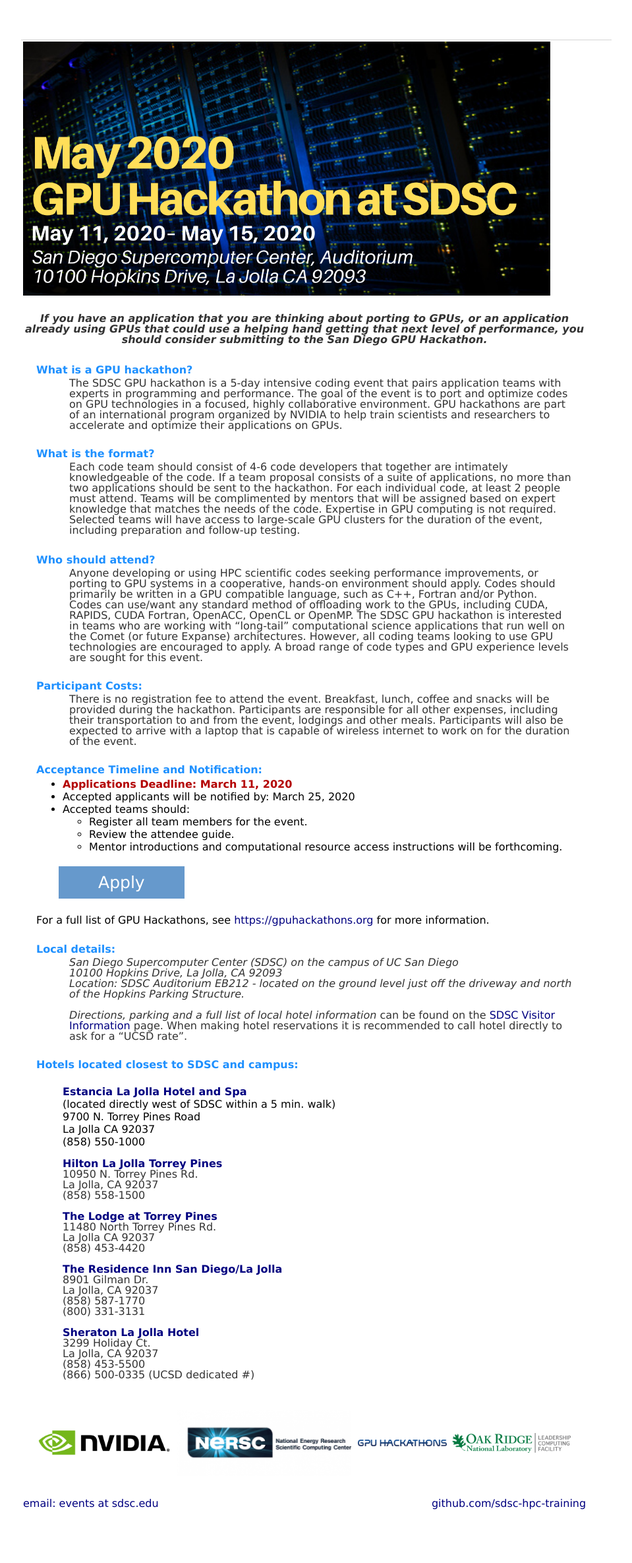
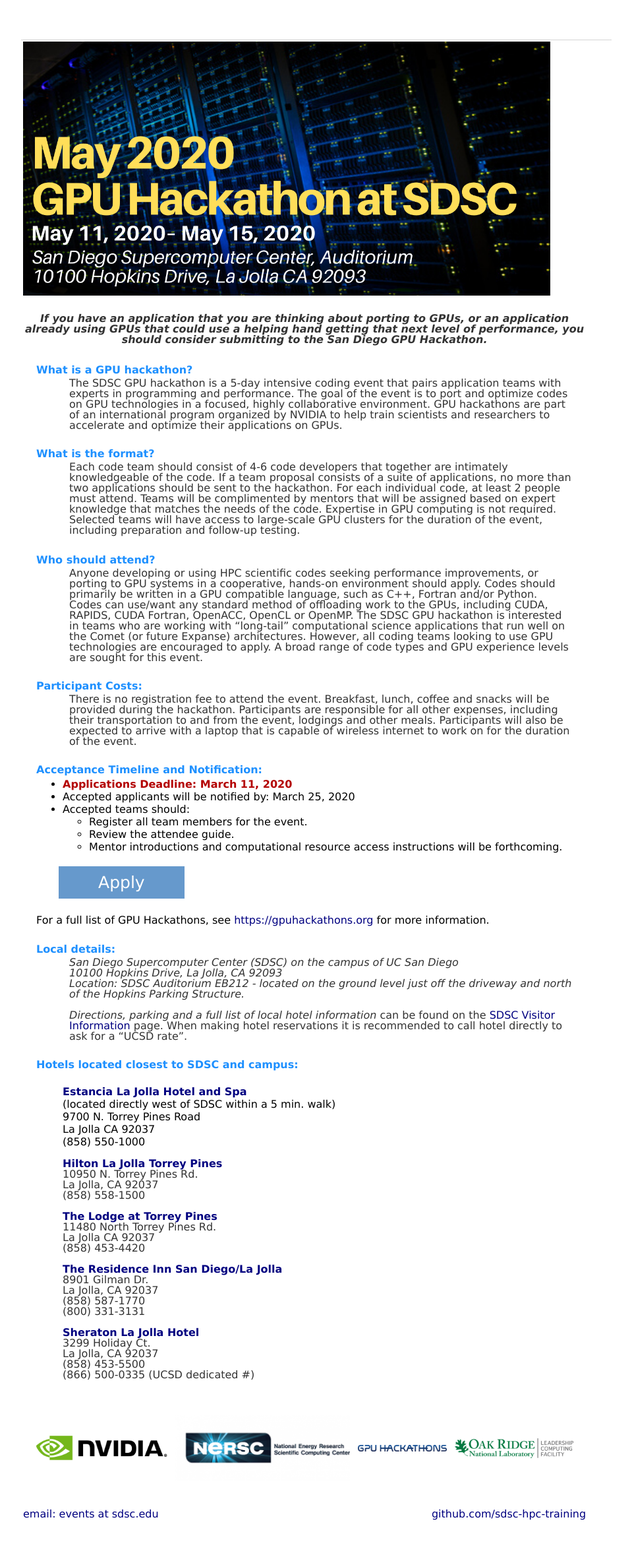
Before and after one commit to sdsc-hpc-training/sdsc-hpc-training.github.io, a Jekyll site: the page built from gpuhackathon/index.html, in a window 1280 px wide. Shown: the whole page at 66% size, without its empty margins (160-1119 px from the left). Built offline with Jekyll 4.4.1, drawn with Linux system fonts in a browser that asks for light colours.

```diff
--- a/gpuhackathon/index.html
+++ b/gpuhackathon/index.html
@@ -162,7 +162,7 @@
 <tr><td align='left' valign='top'>&nbsp;  </td></tr>
 </table>
 
-<table border=0 width=96% align="center">
+<table border=0 width=96% align="center" cellspacing="10">
 <tr>
   <td align='center' valign='center'>
   <img src="./images/NVLogo_H_2160x1080.png" alt="SDSC GPU Hackathon" height="100px" />
```
